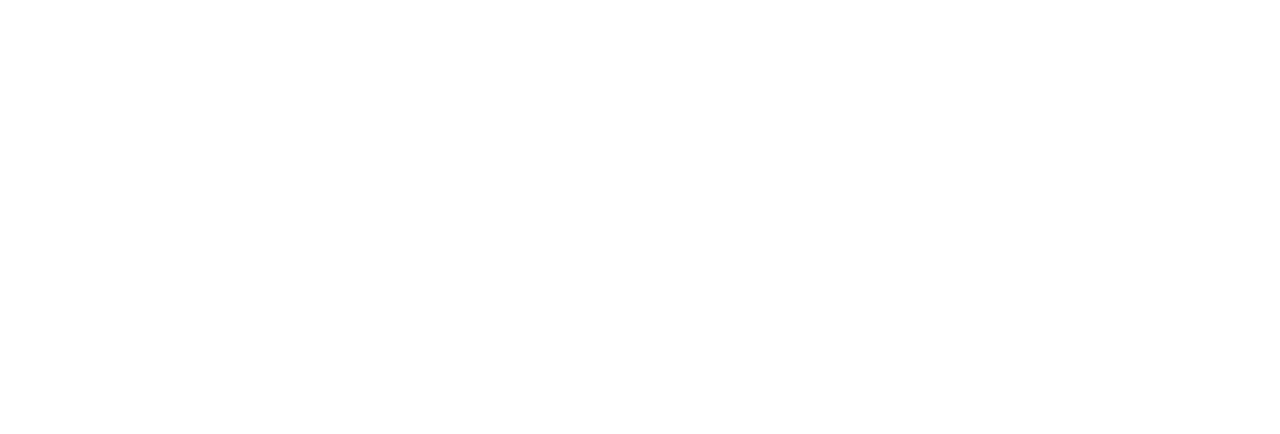
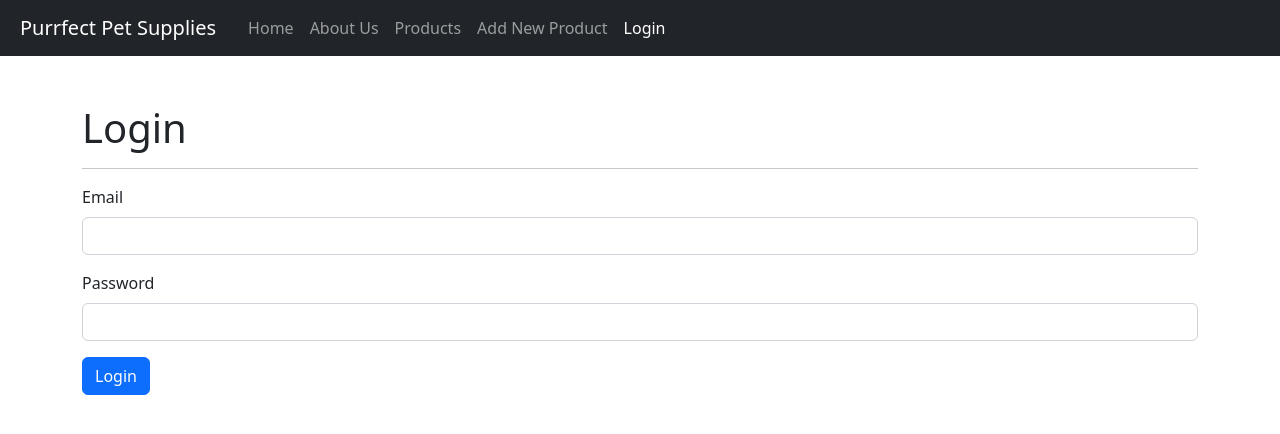
Before and after one commit to purdyjen/jfs-final-project, a plain HTML site: page login.html in a window 1280 px wide. Drawn offline with nearby package versions, Linux system fonts and the light colour scheme.

Commit message:
Added login screen

```diff
--- a/login.html
+++ b/login.html
@@ -0,0 +1,93 @@
+<!DOCTYPE html>
+<html lang="en">
+  <head>
+    <meta charset="UTF-8" />
+    <meta http-equiv="X-UA-Compatible" content="IE=edge" />
+    <meta name="viewport" content="width=device-width, initial-scale=1.0" />
+    <link
+      href="https://cdn.jsdelivr.net/npm/bootstrap@5.2.2/dist/css/bootstrap.min.css"
+      rel="stylesheet"
+      integrity="sha384-Zenh87qX5JnK2Jl0vWa8Ck2rdkQ2Bzep5IDxbcnCeuOxjzrPF/et3URy9Bv1WTRi"
+      crossorigin="anonymous"
+    />
+    <link rel="stylesheet" href="/css/styles.css" />
+    <title>Add New Product</title>
+  </head>
+  <body>
+    <nav class="navbar navbar-expand-lg navbar-dark bg-dark">
+      <div class="container-fluid">
+        <a class="navbar-brand px-2" href="/index.html"
+          >Purrfect Pet Supplies</a
+        >
+        <button
+          class="navbar-toggler"
+          type="button"
+          data-bs-toggle="collapse"
+          data-bs-target="#navbarNav"
+          aria-controls="navbarNav"
+          aria-expanded="false"
+          aria-label="Toggle navigation"
+        >
+          <span class="navbar-toggler-icon"></span>
+        </button>
+        <div class="collapse navbar-collapse" id="navbarNav">
+          <ul class="navbar-nav">
+            <li class="nav-item">
+              <a class="nav-link" href="/index.html">Home</a>
+            </li>
+            <li class="nav-item">
+              <a class="nav-link" href="/about.html">About Us</a>
+            </li>
+            <li class="nav-item">
+              <a class="nav-link" href="/products.html">Products</a>
+            </li>
+            <li class="nav-item">
+              <a
+                class="nav-link"
+                href="/product_form.html"
+                >Add New Product</a
+              >
+            </li>
+            <li class="nav-item">
+              <a class="nav-link active" aria-current="page" href="/login.html">Login</a>
+            </li>
+          </ul>
+        </div>
+      </div>
+    </nav>
+    <main class="container">
+      <h1 class="pt-5">Login</h1>
+      <hr />
+      <form>
+        <div class="mb-3">
+          <label for="email" class="form-label">Email</label>
+          <input
+            type="email"
+            class="form-control"
+            id="email"
+            aria-describedby="email"
+          />
+        </div>
+
+        <div class="mb-3">
+            <label for="password" class="form-label">Password</label>
+            <input
+              type="password"
+              class="form-control"
+              id="password"
+              aria-describedby="password"
+            />
+          </div>
+
+        <button type="submit" class="btn btn-primary">Login</button>
+      </form>
+    </main>
+
+    <script
+      src="https://cdn.jsdelivr.net/npm/bootstrap@5.2.2/dist/js/bootstrap.bundle.min.js"
+      integrity="sha384-OERcA2EqjJCMA+/3y+gxIOqMEjwtxJY7qPCqsdltbNJuaOe923+mo//f6V8Qbsw3"
+      crossorigin="anonymous"
+    ></script>
+    <script src="js/script.js"></script>
+  </body>
+</html>
```
Also changed, not shown: about.html (+1 -1 lines), index.html (+1 -1 lines), product_form.html (+1 -1 lines), products.html (+1 -1 lines).
